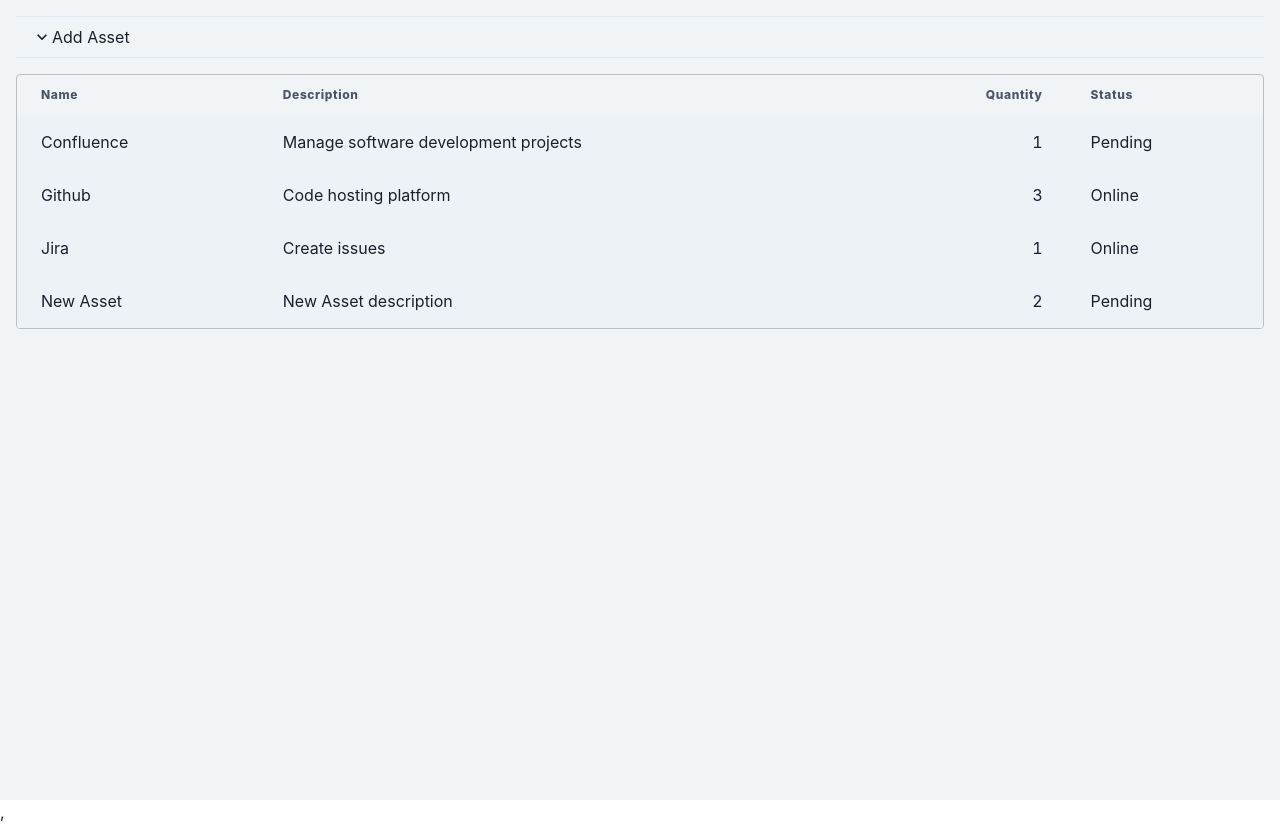
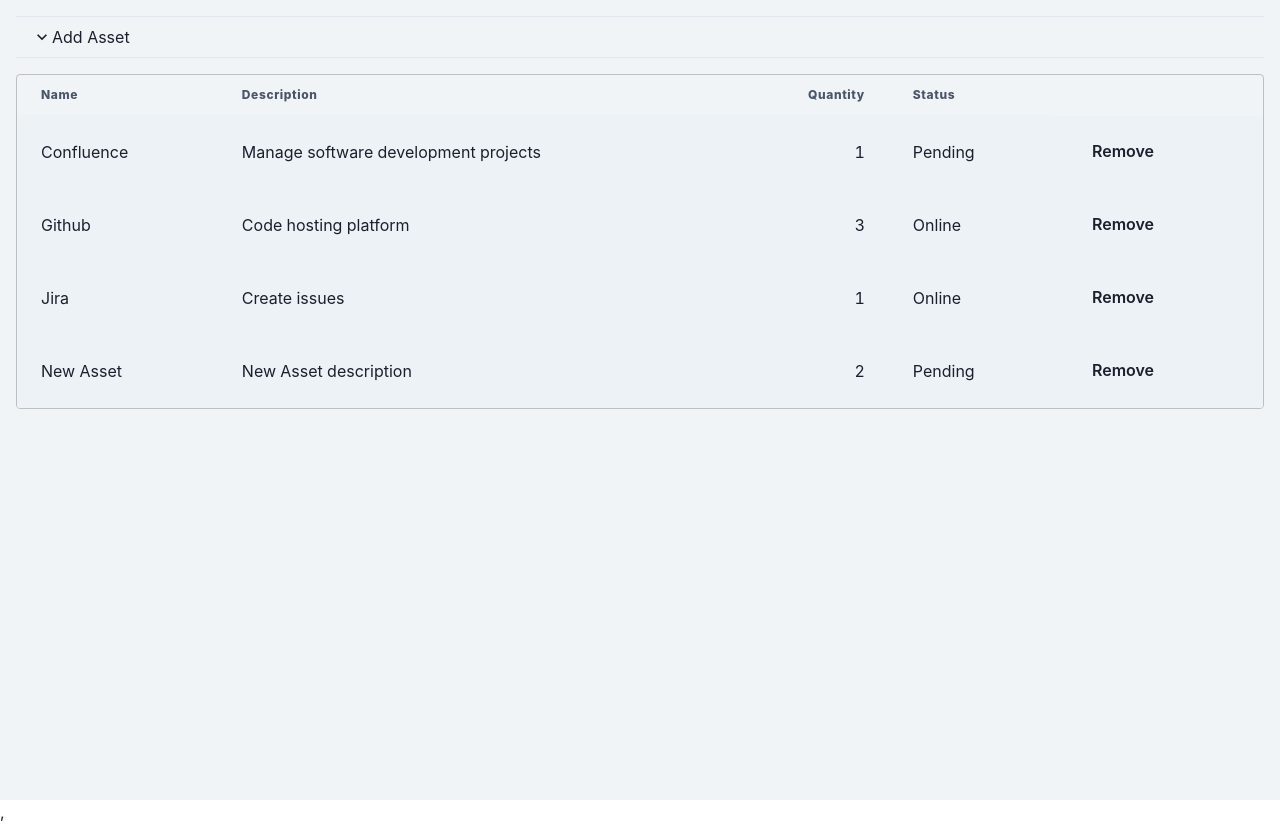
Before and after one commit to oscar-hustlebox/todo-app, a React app: page / in a window 1280 px wide. Built offline with nearby package versions, Linux system fonts and the light colour scheme.

Commit message:
feat: add ability to REMOVE asset from list

```diff
--- a/src/components/AssetList/AssetListItem/AssetListItem.tsx
+++ b/src/components/AssetList/AssetListItem/AssetListItem.tsx
@@ -1,10 +1,12 @@
-import { Tbody, Td, Tr } from '@chakra-ui/react';
+import { Box, Button, Tbody, Td, Tr } from '@chakra-ui/react';
 import React from 'react';
-import { AssetState } from '../../../redux/slices/assets/slice';
+import { useDispatch } from 'react-redux';
+import { AssetState, removeAsset } from '../../../redux/slices/assets/slice';
 
 type AssetListItemProps = { asset: AssetState };
 
 export const AssetListItem = ({ asset }: AssetListItemProps) => {
+    const dispatch = useDispatch();
     return (
         <Tbody>
             <Tr>
@@ -12,6 +14,11 @@
                 <Td>{asset.description}</Td>
                 <Td isNumeric>{asset.quantity}</Td>
                 <Td>{asset.status}</Td>
+                <Td>
+                    <Box>
+                        <Button onClick={() => dispatch(removeAsset(asset.id))}>Remove</Button>
+                    </Box>
+                </Td>
             </Tr>
         </Tbody>
     );
--- a/src/redux/slices/assets/slice.tsx
+++ b/src/redux/slices/assets/slice.tsx
@@ -57,10 +57,13 @@
         addAsset: (state, action) => {
             return [...state, action.payload];
         },
+        removeAsset: (state, action) => {
+            return state.filter((asset) => asset.id !== action.payload);
+        },
     },
 });
 
 // Action creators are generated for each case reducer function
-export const { getAssets, addAsset } = assetsSlice.actions;
+export const { getAssets, addAsset, removeAsset } = assetsSlice.actions;
 
 export default assetsSlice.reducer;
```
